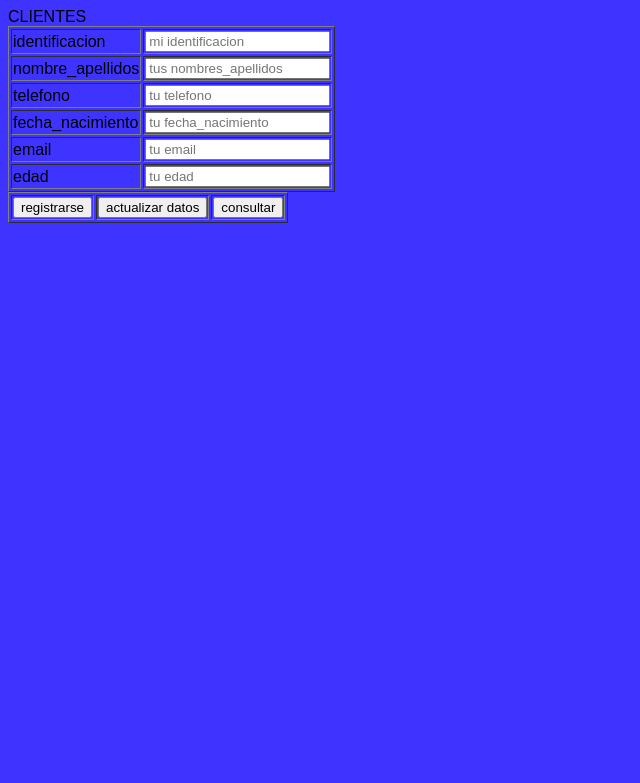
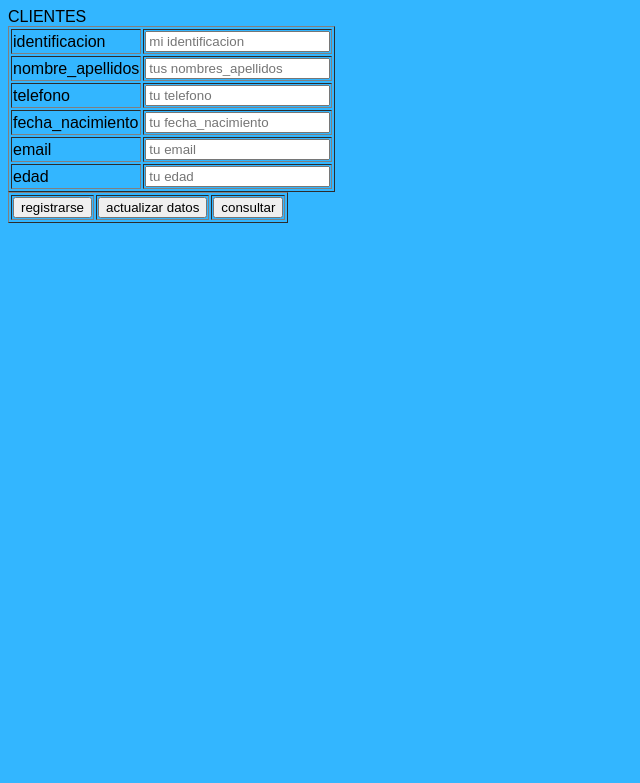
Before and after one commit to anyelacamacho03/formulario-, a PHP site: page / in a window 1280 px wide. Shown: the top 783 px of the page, without its empty margins (0-640 px from the left). Run offline with PHP 8.4, Linux system fonts and the light colour scheme.

Commit message:
Update estilosformularios.css

```diff
--- a/estilosformularios.css
+++ b/estilosformularios.css
@@ -1,5 +1,5 @@
 body{
   margyn: 0;
   font-family: sans-serif;
-  background:#3F33FF
+  background:#33B6FF
 }
```
